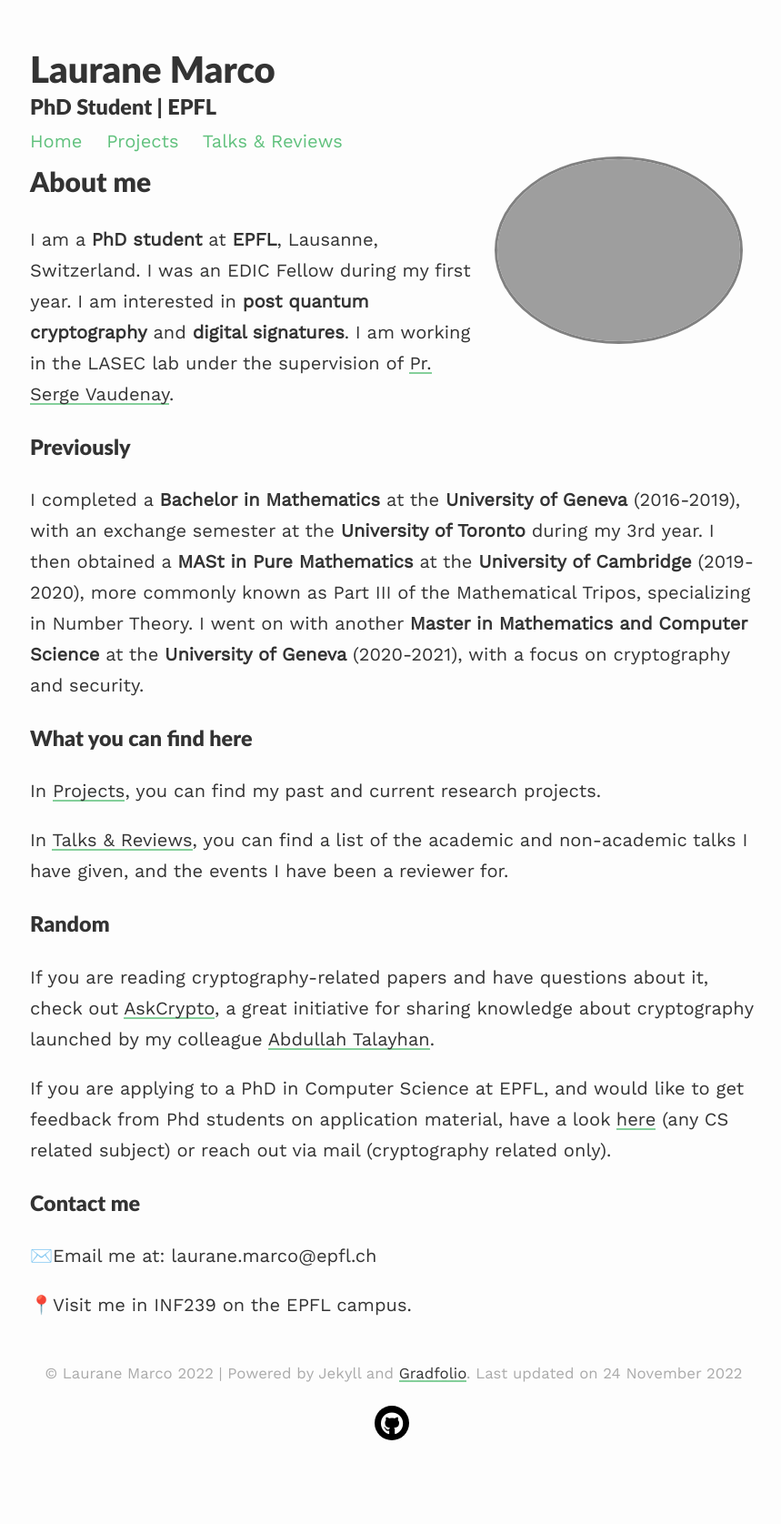
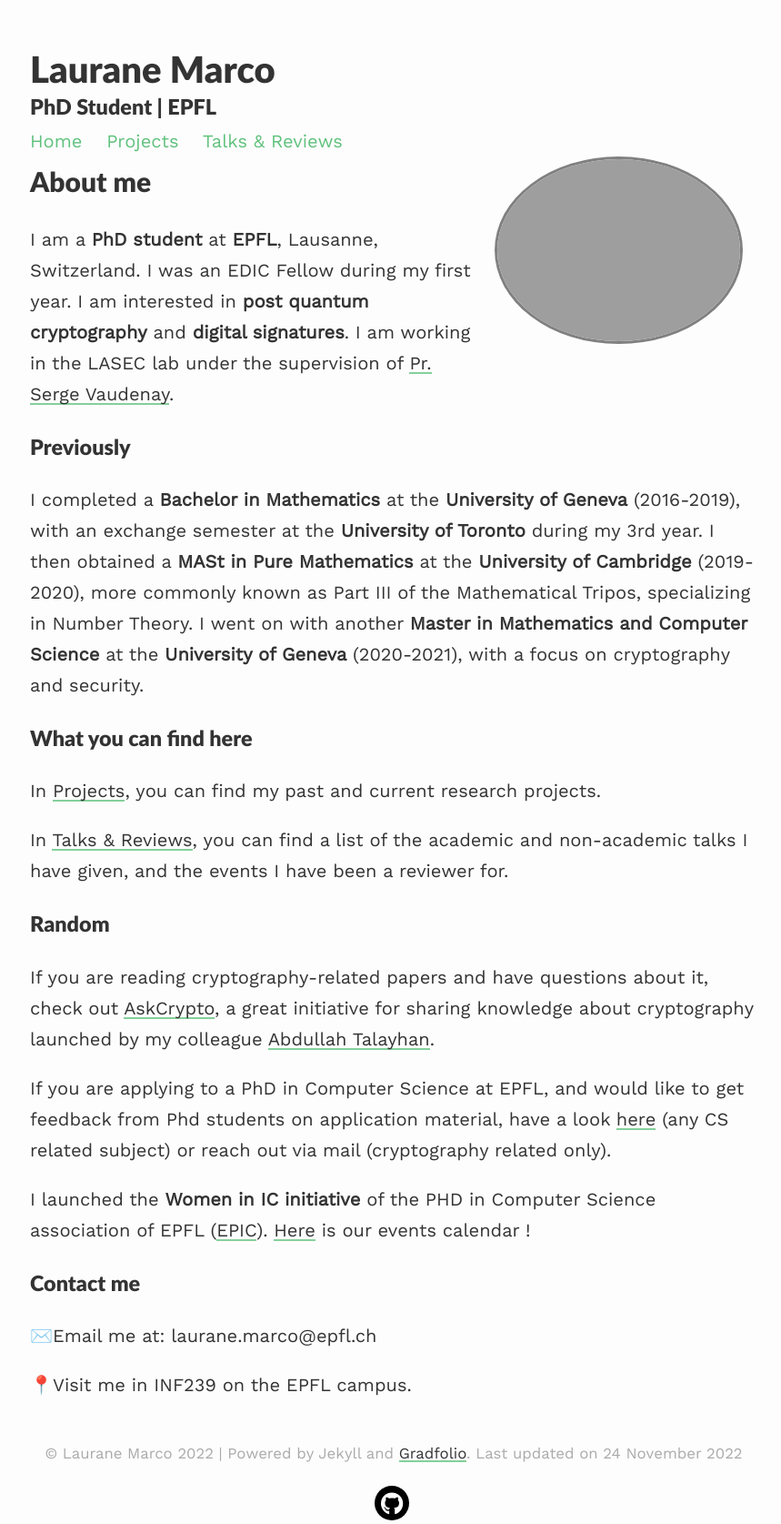
Before and after one commit to lauranemarco/lauranemarco.github.io, a Jekyll site: the page built from index.md, in a window 1280 px wide. Shown: the whole page at 91% size, without its empty margins (207-1066 px from the left). Built offline with Jekyll 4.4.1, drawn with Linux system fonts in a browser that asks for light colours; nearby versions of some CDN libraries; our own code applies the rules of GitHub Pages for plain Markdown files; before the commit the page ends 1587 px from its top, so only the background shows below that.

Commit message:
Update index.md

```diff
--- a/index.md
+++ b/index.md
@@ -28,6 +28,8 @@ If you are reading cryptography-related papers and have questions about it, chec
 
 If you are applying to a PhD in Computer Science at EPFL, and would like to get feedback from Phd students on application material, have a look [here](https://epic-guide.github.io/ramp) (any CS related subject) or reach out via mail (cryptography related only).
 
+I launched the **Women in IC initiative** of the PHD in Computer Science association of EPFL ([EPIC](http://epic.epfl.ch/)). [Here](https://calendar.google.com/calendar/u/5?cid=ZXBmbC5lcGljQGdtYWlsLmNvbQ) is our events calendar !
+
 ### Contact me
 ✉️Email me at: laurane.marco@epfl.ch
 
```
